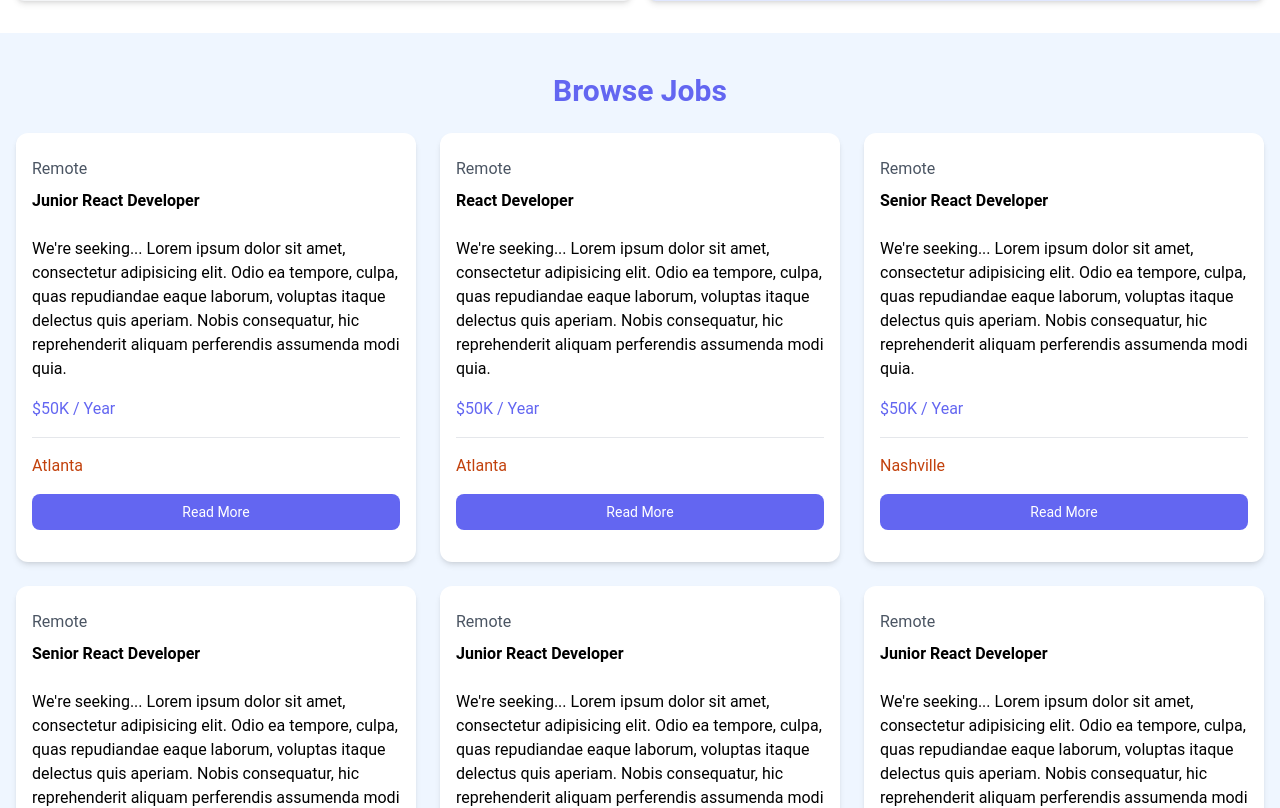
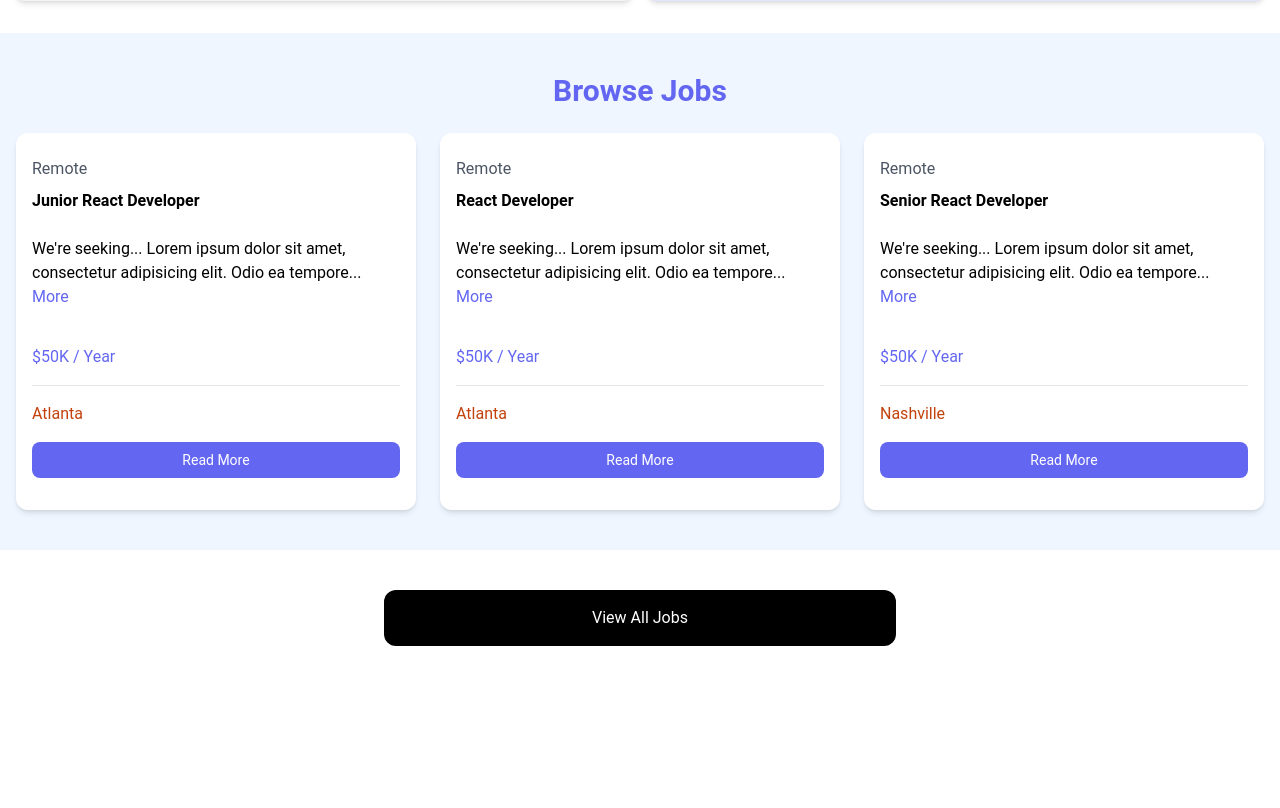
Before and after one commit to joelyles/react-course-02, a React (Vite) app: page / in a window 1280 px wide. Shown: the part 560-1368 px from the top of the page. After the commit the page ends 1246 px from the top, so only its background shows below. Built offline with nearby package versions, Linux system fonts and the light colour scheme.

Commit message:
view all and state for job description

```diff
--- a/src/App.jsx
+++ b/src/App.jsx
@@ -2,6 +2,7 @@
 import Hero from "./components/Hero";
 import Maincards from "./components/Maincards";
 import JobListings from "./components/JobListings";
+import ViewAll from "./components/ViewAll";
 
 const App = () => {
   return (
@@ -10,6 +11,7 @@
       <Hero />
       <Maincards />
       <JobListings />
+      <ViewAll />
     </>
   )
 }
--- a/src/components/JobListing.jsx
+++ b/src/components/JobListing.jsx
@@ -1,4 +1,13 @@
+import { useState } from "react";
+
 const JobListing = ({ job }) => {
+  const [showFullDesc, setShowFullDesc] = useState(false);
+
+  let description = job.description;
+  if (!showFullDesc) {
+    description = description.substring(0, 90) + '...';
+  }
+
   return (
     <div className="bg-white shadow-md rounded-xl relative">
       <div className="p-4">
@@ -7,7 +16,8 @@
           <h3 className="font-bold">{ job.title }</h3>
         </div>
         <div>
-          <div>{ job.description }</div>
+          <div>{ description }</div>
+          <button onClick={ () => setShowFullDesc((prevState) => !prevState) } className="text-indigo-500 mb-5 hover:text-ingigo-600">{ showFullDesc ? 'Less' : 'More' }</button>
           <div className="my-4 text-indigo-500">{ job.salary } / Year</div>
         </div>
         <hr />
--- a/src/components/JobListings.jsx
+++ b/src/components/JobListings.jsx
@@ -2,13 +2,15 @@
 import JobListing from "./JobListing"
 
 const JobListings = () => {
+  const recentJobs = jobs.slice(0, 3);
+
   return (
     <section className="bg-blue-50 px-4 py-10">
       <div className="container-xl lg:container m-auto">
         <h2 className="text-3xl font-bold text-center text-indigo-500 mb-6">Browse Jobs</h2>
         {/* wrapper for listings */}
-        <div className="grid grid-cols-1 md:grid-cols-3 gap-6">
-          { jobs.map((job) => (
+        <div className="grid grid-cols-1 lg:grid-cols-3 gap-6">
+          { recentJobs.map((job) => (
           <JobListing key={ job.id } job={ job }/>
           ))}
         </div>
--- /dev/null
+++ b/src/components/ViewAll.jsx
@@ -0,0 +1,9 @@
+const ViewAll = () => {
+  return (
+    <section className="m-auto max-w-lg my-10 px=6">
+      <a href="" className="block bg-black text-white text-center py-4 px-6 rounded-xl hover:bg-gray-700">View All Jobs</a>
+    </section>
+  )
+}
+
+export default ViewAll
```
